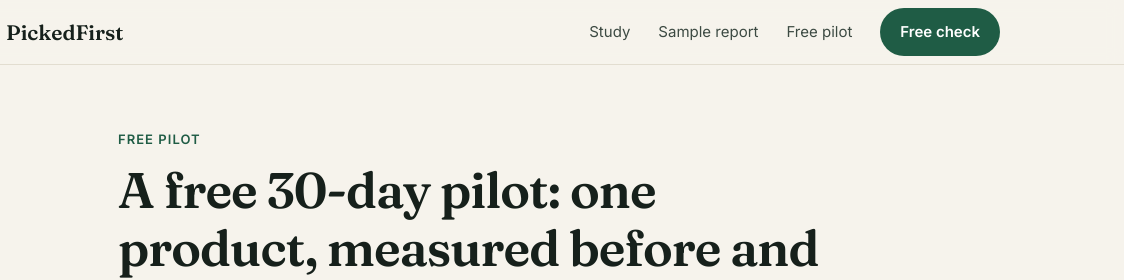
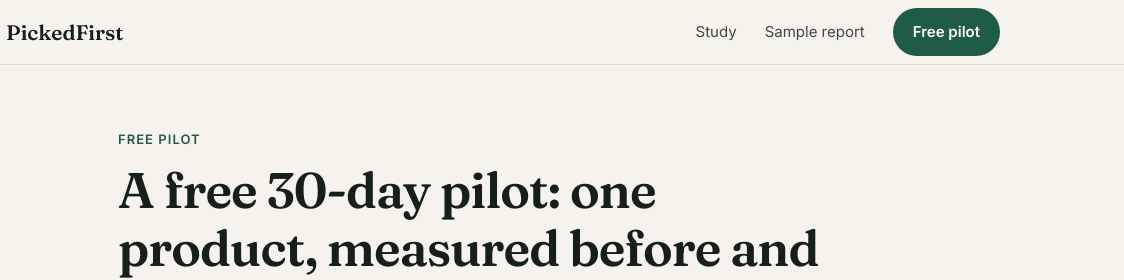
Before and after one commit to EduardoBravodeLaguna/pickedfirst-site, a plain HTML site: page pilot/index.html in a window 1280 px wide. Shown: the top 280 px of the page, 156-1280 px from the left. Drawn offline with Linux system fonts and the light colour scheme.

Commit message:
Change Free pilot link to button style

```diff
--- a/pilot/index.html
+++ b/pilot/index.html
@@ -77,8 +77,7 @@ footer a{color:var(--muted)}
     <nav class="nav-links">
       <a href="/study/">Study</a>
       <a href="/sample-report/">Sample report</a>
-      <a href="/pilot/">Free pilot</a>
-      <a class="btn" href="/#contact">Free check</a>
+      <a class="btn" href="/pilot/">Free pilot</a>
     </nav>
   </div>
 </header>
```
